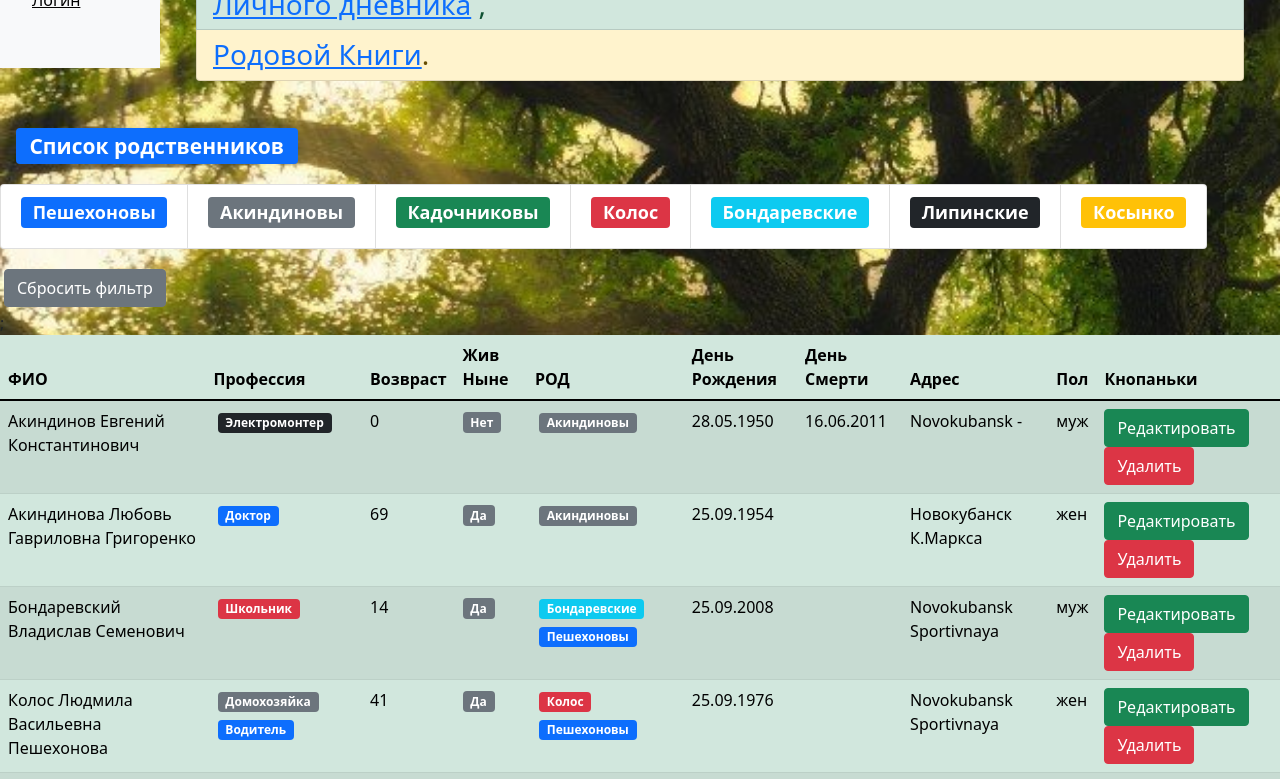
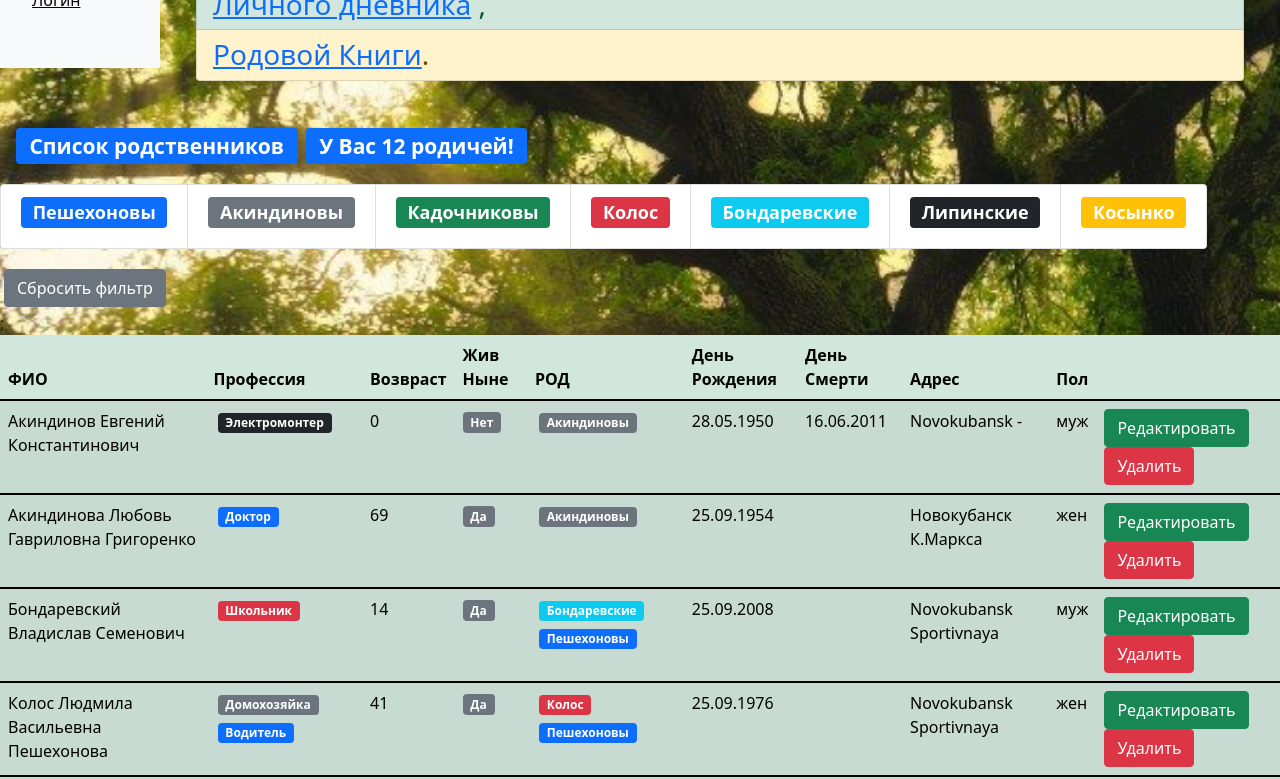
Before and after one commit to Toff2022/All-their, a React (Create React App) app in the folder client/: page /familyTree in a window 1280 px wide. Shown: the part 220-999 px from the top of the page. Built offline with nearby package versions, Linux system fonts and the light colour scheme.

Commit message:
fix howmuchrelatives

```diff
--- a/client/src/components/common/howMuchRelatives.jsx
+++ b/client/src/components/common/howMuchRelatives.jsx
@@ -1,9 +1,9 @@
 import React from "react";
 import PropTypes from "prop-types";
-// import { genusCount } from "./relativesTableHead";
 
-const HowMuchRelatives = ({ maxCount }) => {
-    // console.log("genusCount", genusCount);
+const HowMuchRelatives = ({ relatives }) => {
+    console.log("relatives", relatives);
+    const maxCount = relatives.length;
     const howMuchRelatives = (maxCount) => {
         if (maxCount === 0) return " У Вас не заведено ни одного родича!";
         if (maxCount > 0) return `У Вас ${maxCount} родичей!`;
@@ -19,7 +19,7 @@ const HowMuchRelatives = ({ maxCount }) => {
                     >
                         {howMuchRelatives(maxCount)}
                     </span>
-                    { }
+                    {/* { } */}
                 </h3>
             </div>
         </>
@@ -27,6 +27,7 @@ const HowMuchRelatives = ({ maxCount }) => {
 };
 
 HowMuchRelatives.propTypes = {
-    maxCount: PropTypes.number
+    maxCount: PropTypes.number,
+    relatives: PropTypes.array
 };
 export default HowMuchRelatives;
--- a/client/src/components/common/relativesMainTable.jsx
+++ b/client/src/components/common/relativesMainTable.jsx
@@ -1,18 +1,19 @@
 import React, { useState, useEffect } from "react";
 import PropTypes from "prop-types";
 import GroupList from "./groupList";
-// import API from "../../api";
 import Pagination from "./pagination";
 import { paginate } from "../../utils/paginate";
 import RelativesTableHead from "./relativesTableHead";
+import RelativesTableBody from "./relativesTableBody";
+import RelativesTableFooter from "./relativesTableFooter";
 import _ from "lodash";
 
 const RelativesMainTable = ({ relatives, genus, ...rest }) => {
     const [currentPage, setCurrentPage] = useState(1);
     const [selectedGenus, setSelectrdGenus] = useState();
     const [sortBy, setSortBy] = useState({ iter: "lastName", order: "asc" });
+
     const handleGenusSelect = (item) => {
-        // console.log("item", item);
         setSelectrdGenus(item.name);
     };
     const handleSort = (item) => {
@@ -22,7 +23,6 @@ const RelativesMainTable = ({ relatives, genus, ...rest }) => {
     const handlePageChange = (pageIndex) => {
         setCurrentPage(pageIndex);
     };
-    // console.log("selectedGenus", selectedGenus);
     const filteredGenus = selectedGenus ? relatives.filter((relative) =>
         JSON.stringify(relative.genus[0].name) === JSON.stringify(selectedGenus)) : relatives;
 
@@ -30,7 +30,6 @@ const RelativesMainTable = ({ relatives, genus, ...rest }) => {
         setCurrentPage(1);
     }, [selectedGenus]);
 
-    // console.log("filteredGenus", filteredGenus);
     const genusCount = filteredGenus.length;
 
     const sortedGenus = _.orderBy(filteredGenus, [sortBy.iter], [sortBy.order]);
@@ -47,7 +46,18 @@ const RelativesMainTable = ({ relatives, genus, ...rest }) => {
         };
     }, [relatives]);
     const maxCount = Object.keys(relatives).length;
-
+    const columns = {
+        name: { iter: "lastName", name: "ФИО" },
+        profession: { iter: "profession.name", name: "Профессия" },
+        age: { iter: "age", name: "Возвраст" },
+        alive: { iter: "alive", name: "Жив Ныне" },
+        genus: { name: "РОД" },
+        birthDay: { iter: "birthDay", name: "День Рождения" },
+        dathDay: { name: "День Смерти" },
+        adress: { name: "Адрес" },
+        sex: { iter: "sex", name: "Пол" },
+        buttons: {}
+    };
     return (
         <div>
             {genus &&
@@ -60,14 +70,24 @@ const RelativesMainTable = ({ relatives, genus, ...rest }) => {
                     <button className="btn btn-secondary m-1" onClick={clearFilter}>Сбросить фильтр</button>
                 </div>
             };
-            {maxCount > 0 && (
-                <RelativesTableHead
-                    relativesCrop={relativesCrop}
-                    relatives={relatives}
-                    onSort={handleSort}
-                    currrentSort={sortBy}
-                    {...rest} />
-            )};
+            {maxCount > 0 &&
+                <div className="main-table-container">
+                    <table className="table table-success table-striped">
+                        <RelativesTableHead
+                            onSort={handleSort}
+                            selectedSort={sortBy}
+                            columns={columns}
+                        />
+                        {relativesCrop.map((relative) => (
+                            <RelativesTableBody
+                                key={relative._id}
+                                {...rest}
+                                {...relative}
+                            />))}
+                        <RelativesTableFooter {...rest} />
+                    </table>
+                </div>
+            };
             <div className="d-flex justify-content-center">
                 <Pagination itemsCount={genusCount} pageSize={pageSize} onPageChange={handlePageChange} currentPage={currentPage} />
             </div>
@@ -79,7 +99,8 @@ RelativesMainTable.propTypes = {
     maxCount: PropTypes.number,
     genus: PropTypes.array,
     genusCount: PropTypes.number,
-    relatives: PropTypes.array.isRequired
+    relatives: PropTypes.array.isRequired,
+    relativesCrop: PropTypes.array
 };
 
 export default RelativesMainTable;
--- a/client/src/components/common/relativesTableBody.jsx
+++ b/client/src/components/common/relativesTableBody.jsx
@@ -21,6 +21,7 @@ const RelativesTableBody = ({
     ...rest
 }) => {
     return (
+        <tbody>
             <tr key={_id} >
                 <td>{lastName} {firstName} {patronymic} {lastNameBeforeMarriage}</td>
                 <td>
@@ -63,6 +64,7 @@ const RelativesTableBody = ({
                     </button>
                 </td>
             </tr>
+        </tbody>
     );
 };
 RelativesTableBody.propTypes = {
--- /dev/null
+++ b/client/src/components/common/relativesTableFooter.jsx
@@ -0,0 +1,13 @@
+import React from "react";
+
+const RelativesTableFooter = () => {
+    return (
+        <>
+            <tfoot>
+                <span className="badge m-1 bg-success">This is footer</span>
+            </tfoot>
+        </>
+    );
+};
+
+export default RelativesTableFooter;
--- a/client/src/components/common/relativesTableHead.jsx
+++ b/client/src/components/common/relativesTableHead.jsx
@@ -1,21 +1,28 @@
 import React from "react";
-import RelativesTableBody from "./relativesTableBody";
-import PropTypes from "prop-types"
+import PropTypes from "prop-types";
 
-const RelativesTableHead = ({ relativesCrop, relatives, onSort, currrentSort, ...rest }) => {
+const RelativesTableHead = ({ onSort, selectedSort, columns }) => {
     const handleSort = (item) => {
-        if (currrentSort.iter === item) {
-            onSort(({ ...currrentSort, order: currrentSort.order === "asc" ? "desc" : "asc" }));
+        if (selectedSort.iter === item) {
+            onSort(({ ...selectedSort, order: selectedSort.order === "asc" ? "desc" : "asc" }));
         } else {
-            onSort({ iter: item, order: "asc" })
-        }
+            onSort({ iter: item, order: "asc" });
+        };
     };
     return (
-        <table className="table table-success table-striped">
         <thead>
             <tr>
-                    <th onClick={() => handleSort("lastName")} scope="col"> ФИО </th>
-                    <th onClick={() => handleSort("profession.name")} scope="col"> Профессия </th>
+                {Object.keys(columns).map((column) => (
+                    <th
+                        key={column}
+                        onClick={() => handleSort(columns[column].iter)}
+                        scope="col"
+                    >
+                        {columns[column].name}
+                    </th>
+                ))}
+
+                {/* <th onClick={() => handleSort("profession.name")} scope="col"> Профессия </th>
                 <th onClick={() => handleSort("age")} scope="col"> Возвраст </th>
                 <th onClick={() => handleSort("alive")} scope="col"> Жив Ныне </th>
                 <th scope="col"> РОД </th>
@@ -23,25 +30,15 @@ const RelativesTableHead = ({ relativesCrop, relatives, onSort, currrentSort, ..
                 <th scope="col"> День Смерти </th>
                 <th scope="col"> Адрес </th>
                 <th onClick={() => handleSort("sex")} scope="col"> Пол </th>
-                    <th scope="col"> Кнопаньки </th>
+                <th scope="col"> Кнопаньки </th> */}
             </tr>
         </thead>
-            <tbody>
-                {relativesCrop.map((relative) => (
-                    <RelativesTableBody
-                        key={relative._id}
-                        {...rest}
-                        {...relative}
-                    />
-                ))}
-            </tbody>
-        </table>);
-}
+    );
+};
 
 RelativesTableHead.propTypes = {
-    relatives: PropTypes.array,
-    onSort: PropTypes.func,
-    currrentSort: PropTypes.object
-
-}
+    onSort: PropTypes.func.isRequired,
+    selectedSort: PropTypes.object.isRequired,
+    columns: PropTypes.object.isRequired
+};
 export default RelativesTableHead;
```
Also changed, not shown: client/src/layout/familyTree.jsx (+0 -15 lines). Lines whose indentation alone changed are shown as unchanged.
